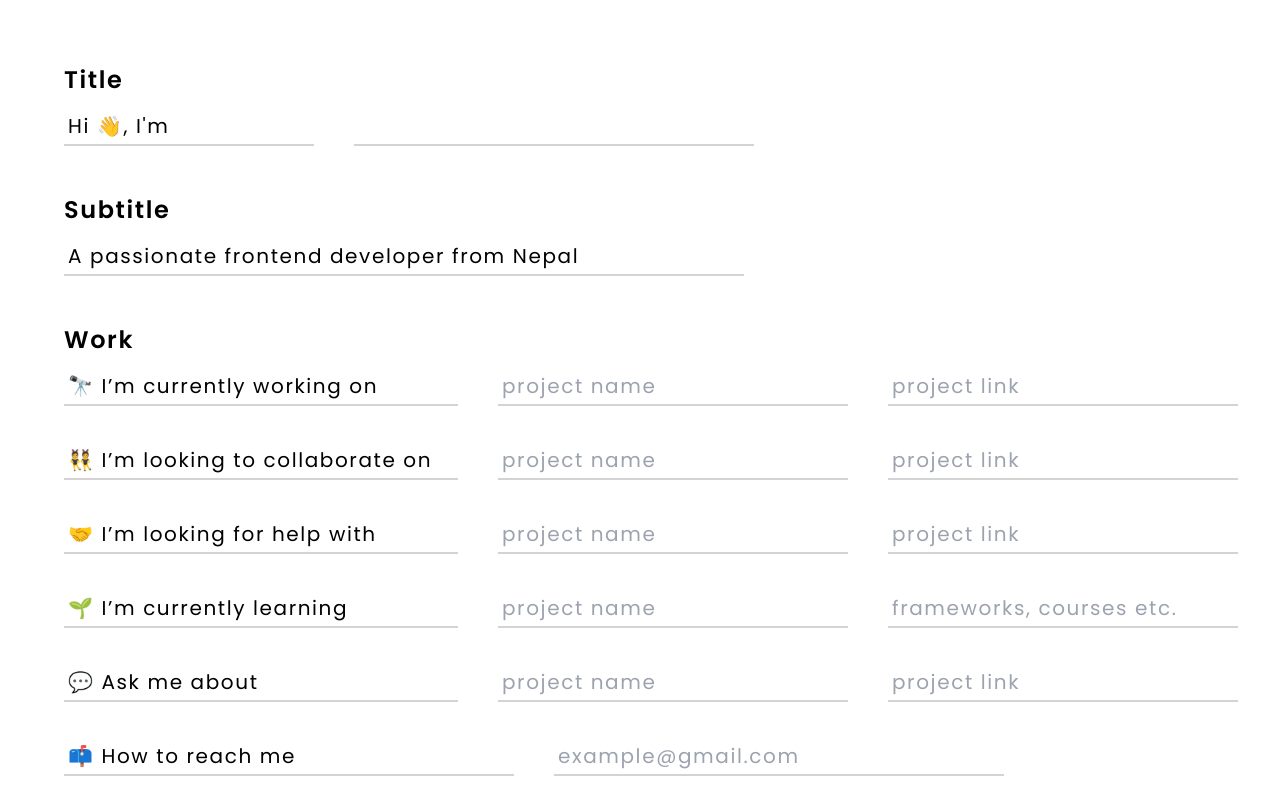
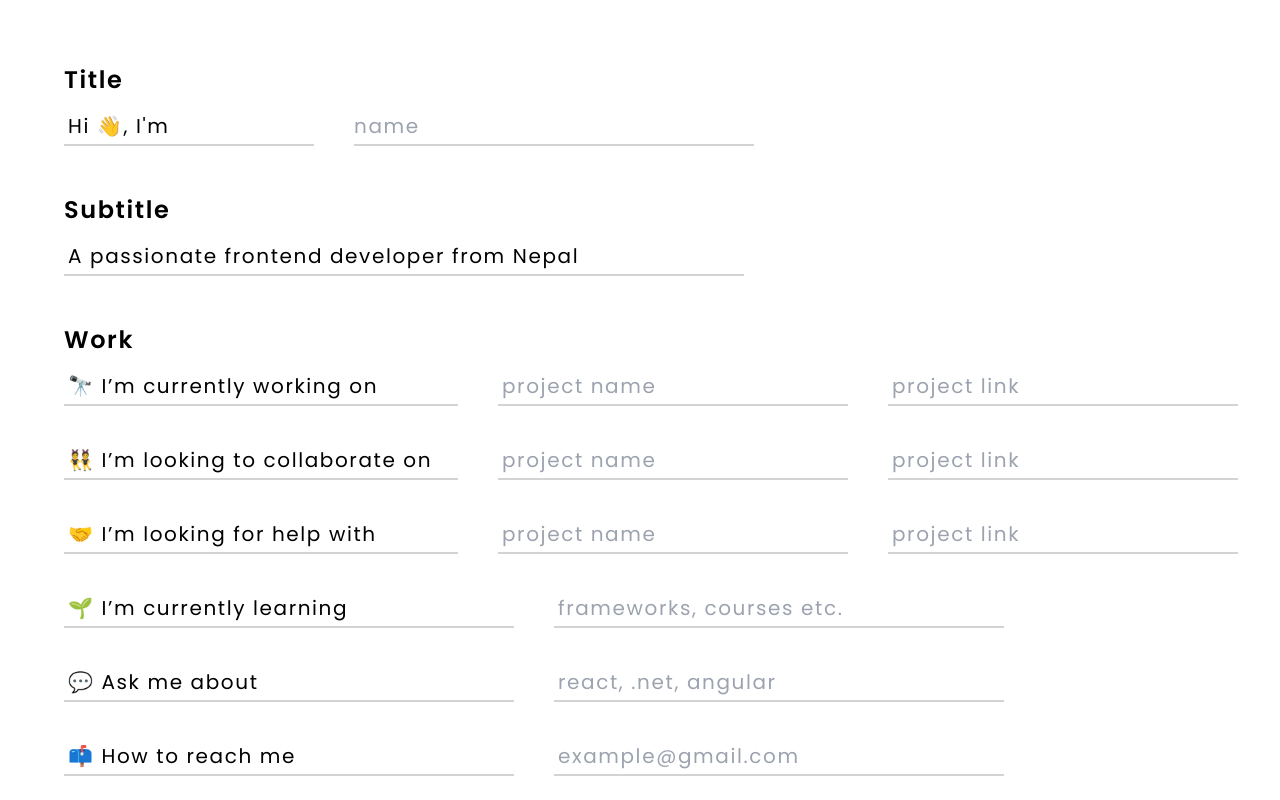
Before and after one commit to sagar-tandan/Github_Readme_Generator, a React (Vite) app: page / in a window 1280 px wide. Shown: the top 800 px of the page. Built offline with nearby package versions, Linux system fonts and the light colour scheme.

Commit message:
completed Hero section with some changes

```diff
--- a/src/App.jsx
+++ b/src/App.jsx
@@ -20,10 +20,8 @@ function App() {
     helplink: "",
     learntitle: "🌱 I’m currently learning",
     learn: "",
-    learnlink: "",
     asktitle: "💬 Ask me about",
     ask: "",
-    asklink: "",
     emailtitle: "📫 How to reach me",
     email: "",
     projecttitle: "👨‍💻 All of my projects are available at",
--- a/src/Components/Hero.jsx
+++ b/src/Components/Hero.jsx
@@ -27,6 +27,7 @@ const Hero = ({ allData, setAllData }) => {
             name="Name"
             value={allData.name}
             onChange={handleChange}
+            placeholder="name"
           />
         </div>
       </div>
@@ -136,18 +137,10 @@ const Hero = ({ allData, setAllData }) => {
           />
 
           <input
-            className="w-[350px] outline-none border-b-2 border-[#d3d3d3] text-xl p-1"
+            className="w-[450px] outline-none border-b-2 border-[#d3d3d3] text-xl p-1"
             type="text"
             name="learn"
             value={allData.learn}
-            onChange={handleChange}
-            placeholder="project name"
-          />
-          <input
-            className="w-[350px] outline-none border-b-2 border-[#d3d3d3] text-xl p-1"
-            type="text"
-            name="learnlink"
-            value={allData.learnlink}
             onChange={handleChange}
             placeholder="frameworks, courses etc."
           />
@@ -163,20 +156,12 @@ const Hero = ({ allData, setAllData }) => {
           />
 
           <input
-            className="w-[350px] outline-none border-b-2 border-[#d3d3d3] text-xl p-1"
+            className="w-[450px] outline-none border-b-2 border-[#d3d3d3] text-xl p-1"
             type="text"
             name="ask"
             value={allData.ask}
             onChange={handleChange}
-            placeholder="project name"
-          />
-          <input
-            className="w-[350px] outline-none border-b-2 border-[#d3d3d3] text-xl p-1"
-            type="text"
-            name="asklink"
-            value={allData.asklink}
-            onChange={handleChange}
-            placeholder="project link"
+            placeholder="react, .net, angular "
           />
         </div>
 
```
